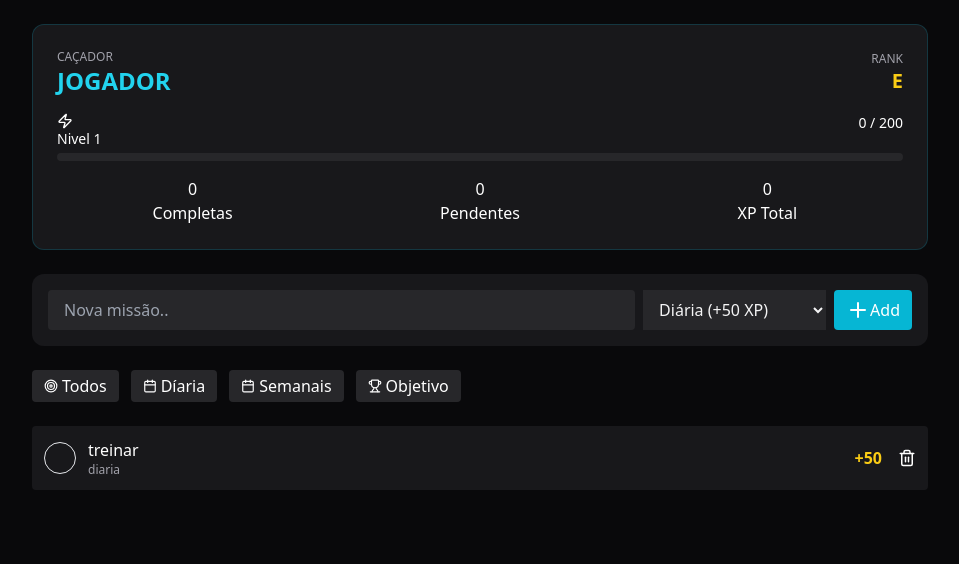
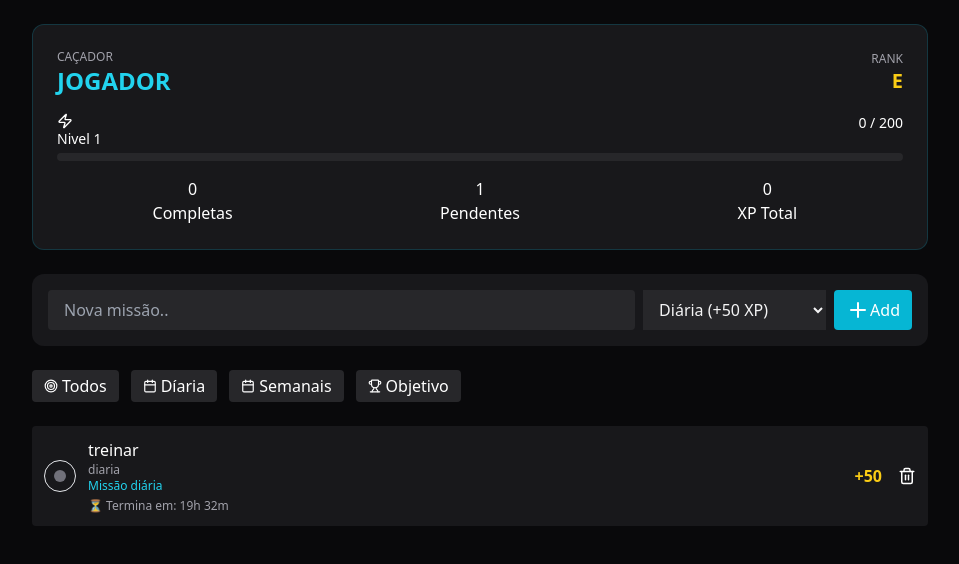
Before and after one commit to mikaeljuliao/habit-hunter-react, a React (Vite) app: page / in a window 1280 px wide. Shown: the top 564 px of the page, without its empty margins (160-1119 px from the left). Built offline with nearby package versions, Linux system fonts and the light colour scheme.

Commit message:
feat: adiciona lógica de tarefas diárias, semanais e objetivos com expiração e cronômetros

```diff
--- a/src/pages/Home2.jsx
+++ b/src/pages/Home2.jsx
@@ -7,8 +7,8 @@ export default function Home2() {
   id: 1,
   title: 'treinar',
   xp: 50,
-
-      type: 'diaria'
+  type: 'diaria',
+  createdAt: new Date().toISOString()
 }]
 
     const [novaTarefa, setNovaTarefa] = useState("")
@@ -66,7 +66,7 @@ useEffect (() =>{
     const xpParaSubir = (nivel) => nivel * 200
 
     const xpNecessario = xpParaSubir(nivel);
-    const progresso = (xp / xpNecessario) * 100;
+    const progresso = xpNecessario ? (xp / xpNecessario) * 100 : 0
 
     const rank =
       nivel < 10 ? "E" :
@@ -87,6 +87,7 @@ useEffect (() =>{
       }
     }
 
+
     const adicionarTarefa = () => {
       if (!novaTarefa.trim()) return
 
@@ -101,7 +102,8 @@ useEffect (() =>{
     id: Date.now(),
     title: novaTarefa,
     xp: xpRecompensa,
-          type: tipoTarefa
+    type: tipoTarefa,
+    createdAt: new Date().toISOString() // 🔥 ESSENCIAL
   }
 ])
 
@@ -109,7 +111,7 @@ useEffect (() =>{
     }
 
 
-     const compleetarTarefa = (id) => {
+     const completarTarefa = (id) => {
   const tarefaEncontrada = tarefa.find((t) => t.id === id)
 
   if (!tarefaEncontrada) return
@@ -124,7 +126,7 @@ useEffect (() =>{
   if (jaExecutouHoje) {
     setExecucoes(execucoes.filter((e) => !(e.tarefaId === id && e.date === hoje)))
 
-    setXp( xp - tarefaEncontrada.xp)
+    setXp((prev) => Math.max(0, prev - tarefaEncontrada.xp))
 
     return
   }
@@ -147,7 +149,7 @@ useEffect (() =>{
     }
 
     const tarefaFiltrada =
-      filtro == 'todos' ? tarefa :
+      filtro === 'todos' ? tarefa :
       tarefa.filter((t) => t.type === filtro)
 
 
@@ -159,8 +161,42 @@ useEffect (() =>{
     objetivo: 500
    }
 
+    const hoje = new Date().toISOString().split("T")[0]
+    const tarefasfeitasHoje = execucoes.filter(
+    (e) => e.date === hoje
+    ).length
+
+   const tarefasDiarias = tarefa.filter(t => t.type === 'diaria')
+
+const pendentesHoje = tarefasDiarias.length - tarefasfeitasHoje
+
+   const agora = new Date()
+
+const fimDoDia = new Date()
+fimDoDia.setHours(23, 59, 59, 999)
+
+const tempoRestante = fimDoDia - agora
 
 
+const horas = Math.floor(tempoRestante / (1000 * 60 * 60))
+const minutos = Math.floor((tempoRestante / (1000 * 60)) % 60)
+
+
+  const verificarSeExpirou = (createdAt) => {
+  if (!createdAt) return false
+
+  const dataCriacao = new Date(createdAt)
+  const agora = new Date()
+
+  const DIAS_LIMITE = 7
+  const MS_POR_DIA = 1000 * 60 * 60 * 24
+
+  const diasPassados = Math.floor(
+    (agora - dataCriacao) / MS_POR_DIA
+  )
+
+  return diasPassados >= DIAS_LIMITE
+}
   return (
     <div className='min-h-screen bg-zinc-950 text-white p-6 '>
 
@@ -200,12 +236,14 @@ useEffect (() =>{
             {/* STATS */}
             <div className='grid grid-cols-3 gap-4 mt-4 text-center'>
               <div>
-                <p>0</p>
+
+                <p>{tarefasfeitasHoje}</p>
                 <p>Completas</p>
+
               </div>
 
               <div>
-                <p>0</p>
+                <p>{pendentesHoje}</p>
                 <p>Pendentes</p>
               </div>
 
@@ -277,6 +315,7 @@ useEffect (() =>{
             <Trophy size={14} /> Objetivo
           </button>
         </div>
+
        {/* TASKS */}
      <div className="space-y-3">
   {tarefaFiltrada.map((item) => {
@@ -287,33 +326,101 @@ useEffect (() =>{
       (e) => e.tarefaId === item.id && e.date === hoje
     )
 
+    // 🧠 SEMANAL
+    const tarefaExpirada =
+      item.type === 'semanal' &&
+      verificarSeExpirou(item.createdAt)
+
+    // 🧠 DIAS RESTANTES (semanal)
+    let diasRestantes = null
+
+    if (item.type === 'semanal' && item.createdAt) {
+      const dataCriacao = new Date(item.createdAt)
+      const agora = new Date()
+
+      const diasPassados = Math.floor(
+        (agora - dataCriacao) / (1000 * 60 * 60 * 24)
+      )
+
+      diasRestantes = Math.max(0, 7 - diasPassados)
+    }
+
     return (
       <div
         key={item.id}
-        className="bg-zinc-900 flex justify-between py-3 px-3 items-center rounded"
+        className={`flex justify-between py-3 px-3 items-center rounded ${
+          jaFeitaHoje
+            ? "bg-green-900/30 border border-green-500/30"
+            : tarefaExpirada
+            ? "bg-red-900/30 border border-red-500/30"
+            : "bg-zinc-900"
+        }`}
       >
 
         {/* LADO ESQUERDO */}
         <div className="flex items-center gap-3">
 
-          {/* BOTÃO DE COMPLETAR */}
           <button
-            onClick={() => compleetarTarefa(item.id)}
+            onClick={() => completarTarefa(item.id)}
             className="w-8 h-8 border rounded-full flex items-center justify-center"
           >
-            {jaFeitaHoje && <CheckCircle2 size={18} />}
+            {jaFeitaHoje ? (
+              <CheckCircle2 size={18} className="text-green-400" />
+            ) : (
+              <div className="w-3 h-3 bg-zinc-500 rounded-full" />
+            )}
           </button>
 
-          {/* TEXTO */}
           <div>
-            <p className={jaFeitaHoje ? "line-through" : ""}>
+            <p className={`font-medium ${
+              jaFeitaHoje ? "line-through text-zinc-400" : ""
+            }`}>
               {item.title}
             </p>
+
             <p className="text-xs text-zinc-400">
               {item.type}
             </p>
+
+            {/* 🔵 DIÁRIA */}
+            {item.type === "diaria" && (
+              <>
+                <p className="text-xs text-cyan-400">
+                  Missão diária
+                </p>
+                <p className="text-xs text-zinc-400 mt-1">
+                  ⏳ Termina em: {horas}h {minutos}m
+                </p>
+              </>
+            )}
+
+            {/* 🟡 SEMANAL */}
+            {item.type === "semanal" && (
+              <>
+                <p className="text-xs text-yellow-400">
+                  Missão semanal
+                </p>
+
+                {tarefaExpirada ? (
+                  <p className="text-xs text-red-400">
+                    ❌ Expirada
+                  </p>
+                ) : (
+                  <p className="text-xs text-zinc-400">
+                    ⏳ {diasRestantes} dias restantes
+                  </p>
+                )}
+              </>
+            )}
+
+            {/* 🟣 OBJETIVO */}
+            {item.type === "objetivo" && (
+              <p className="text-xs text-purple-400">
+                Objetivo livre (sem prazo)
+              </p>
+            )}
+
           </div>
-
         </div>
 
         {/* LADO DIREITO */}
```
Lines whose indentation alone changed are shown as unchanged.
